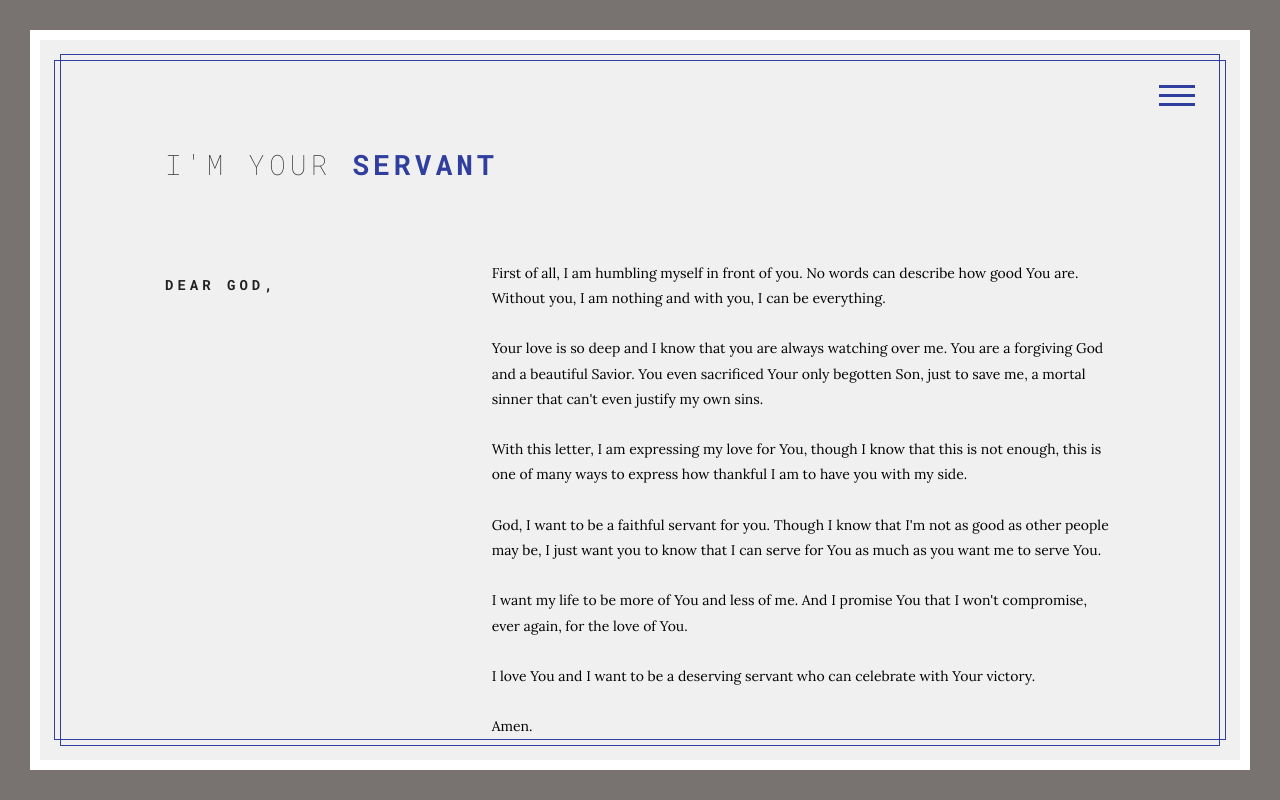
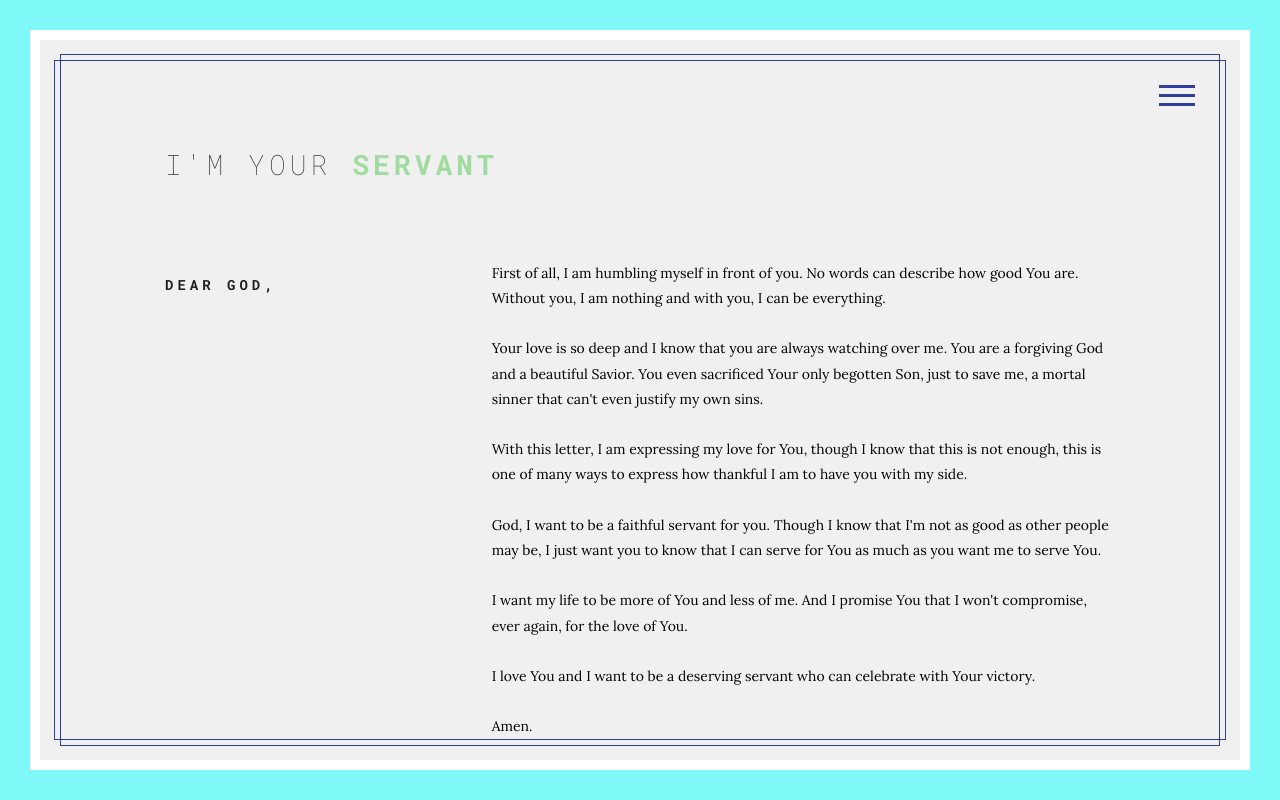
Before and after one commit to janinecayabyab/jajacayabyab, a plain HTML site: page index.html in a window 1280 px wide. Both pictures are taken after a click on the link "FOR HIM". Drawn offline with Linux system fonts and the light colour scheme.

Commit message:
Update style1.css

```diff
--- a/css/style1.css
+++ b/css/style1.css
@@ -8,7 +8,7 @@ body{
 	position:relative;
 	overflow:hidden;
 	font-family: Lora, serif;
-	background:#787270 !important;
+	background:#7EF9F7 !important;
 }
 *{
 	font-family: inherit;
@@ -23,7 +23,7 @@ h1, h2, h3, h4, h5, h6{
 	font-family: 'Roboto Mono', sans-serif;
 }
 .color{
-	color:#303F9F;
+	color:#A0DC9F;
 }
 ::-webkit-scrollbar{
 	background:#F0F0F0;
```
